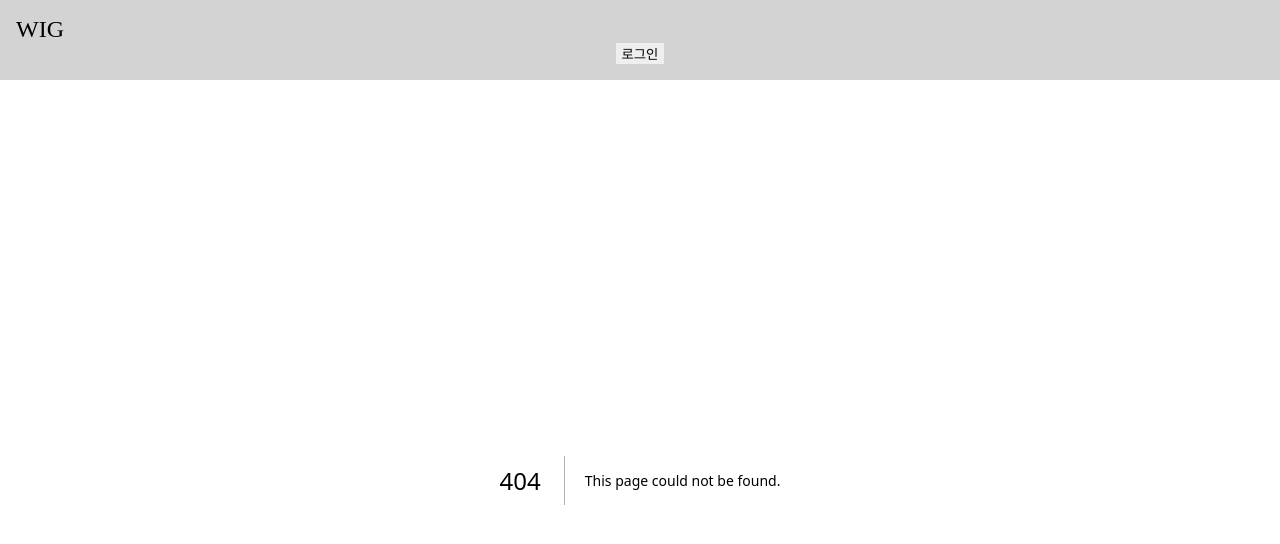
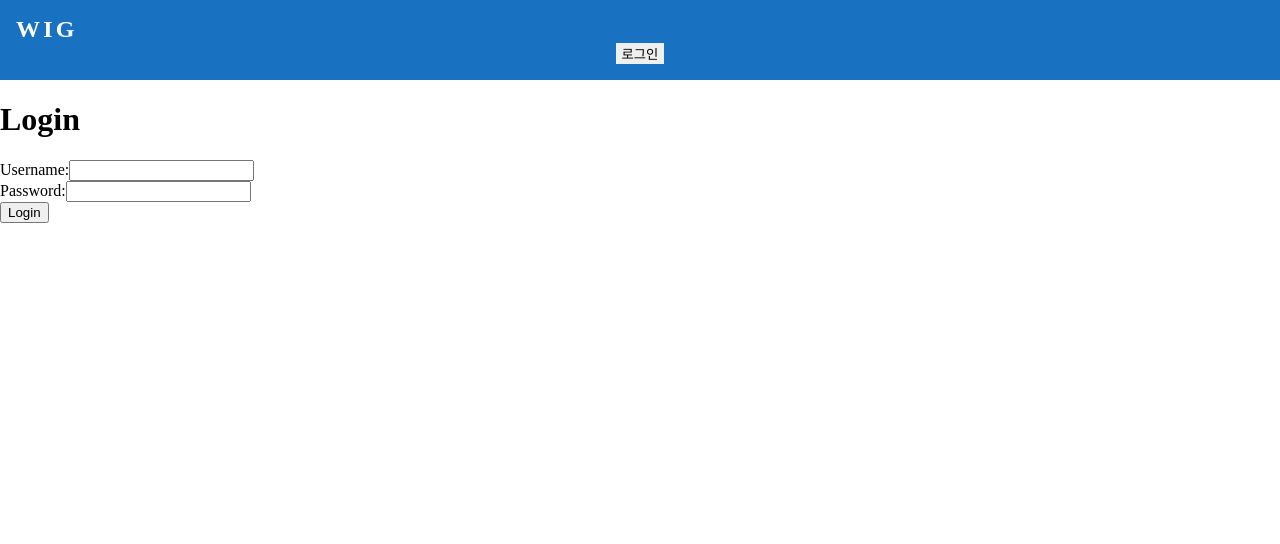
Before and after one commit to KingBoRam/WIG, a Next.js app: page /postexamples in a window 1280 px wide. Before the commit this address had no page. Shown: the top 544 px of the page. Built offline with nearby package versions, Linux system fonts and the light colour scheme; a web font is replaced by a local one.

Commit message:
로그인 통신

```diff
--- a/components/HeaderLayout.js
+++ b/components/HeaderLayout.js
@@ -12,7 +12,18 @@ export default function HeaderLayout({ children }) {
   if (loginState !== "your_jwt_token") {
     return (
       <>
-        <div style={{ background: "lightgray", padding: 16, fontSize: 24 }}>
+        <div
+          style={{
+            background: "#1971c2",
+            margin: "0px",
+            padding: "16px",
+            fontSize: "24px",
+            color: "white",
+            fontFamily: "KBO-Dia-Gothic_bold",
+            fontWeight: "700",
+            letterSpacing: "0.2rem",
+          }}
+        >
           <header>WIG</header>
           <Modal name="로그인">
             <WigTemplate></WigTemplate>
@@ -24,7 +35,18 @@ export default function HeaderLayout({ children }) {
   } else if (loginState === "your_jwt_token") {
     return (
       <>
-        <div style={{ background: "lightgray", padding: 16, fontSize: 24 }}>
+        <div
+          style={{
+            background: "#1971c2",
+            margin: "0px",
+            padding: "16px",
+            fontSize: "24px",
+            color: "white",
+            fontFamily: "KBO-Dia-Gothic_bold",
+            fontWeight: "700",
+            letterSpacing: "0.2rem",
+          }}
+        >
           <header>WIG</header>
           <Link href="/mypage">마이페이지</Link>
         </div>
--- a/components/Input.js
+++ b/components/Input.js
@@ -167,6 +167,16 @@ function WigInput() {
     setValuePwd("");
     setRevealPwd(false);
   };
+  //로그인상태유지버튼이벤트 ㅡㅡ 햇갈리게도 적어놨네 김보람
+  const [loginCheck, setLoginCheckCheck] = useState(false);
+  const loginCheckBtnEvent = () => {
+    if (loginCheck === false) {
+      setLoginCheckCheck(true);
+    } else {
+      setLoginCheckCheck(false);
+    }
+  };
+
   //로그인상태관리
   const router = useRouter();
   const loginInformation = true;
@@ -180,23 +190,19 @@ function WigInput() {
       setfalseText("아이디 혹은 비밀번호가 틀렸습니다.");
     }
   };
-  //로그인상태유지버튼이벤트 ㅡㅡ 햇갈리게도 적어놨네 김보람
-  const [loginCheck, setLoginCheckCheck] = useState(false);
-  const loginCheckBtnEvent = () => {
-    if (loginCheck === false) {
-      setLoginCheckCheck(true);
-    } else {
-      setLoginCheckCheck(false);
-    }
-  };
   return (
     <>
-      <form>
+      <form
+        onSubmit={(e) => {
+          e.preventDefault();
+        }}
+      >
         <InputTextBlock>
           <Input
             type="email"
             placeholder="아이디(이메일)"
             value={valueId}
+            name="username"
             onChange={onChangeId}
           ></Input>
           <RemoveId $revealid={revealId} onClick={onClickId}>
@@ -208,13 +214,13 @@ function WigInput() {
             type="password"
             placeholder="비밀번호"
             value={valuePwd}
+            name="password"
             onChange={onChangePwd}
           ></Input>
           <RemovePwd $revealpwd={revealPwd} onClick={onClickPwd}>
             <MdClear></MdClear>
           </RemovePwd>
         </InputTextBlock>
-      </form>
         <CustomCheckboxWrapper>
           <div>
             <CustomCheckbox
@@ -259,6 +265,7 @@ function WigInput() {
             로그인
           </CircleButton>
         </Buttonblock>
+      </form>
       <Buttonblock>
         <IconButtonGoogle />
         <IconButtonKakao />
--- a/pages/_app.js
+++ b/pages/_app.js
@@ -6,6 +6,12 @@ import HeaderLayout from "../components/HeaderLayout";
 function MyApp({ Component, pageProps }) {
   const isSpecialPage = pageProps.isSpecialPage || false;
   return (
+    <>
+      <style jsx global>{`
+        body {
+          margin: 0;
+        }
+      `}</style>
       <RecoilRoot>
         {isSpecialPage ? (
           <InfoLayout>
@@ -19,6 +25,7 @@ function MyApp({ Component, pageProps }) {
           </InfoLayout>
         )}
       </RecoilRoot>
+    </>
   );
 }
 
--- a/pages/api/login.js
+++ b/pages/api/login.js
@@ -1,20 +1,19 @@
-
 export default function handler(req, res) {
   if (req.method === "GET") {
     // res.status(200).json({ message: "GET request handled" });
   } else if (req.method === "POST") {
-        const { id, pass } = req.body;
+    const { username, password } = req.body;
     let response = {};
-        if(id === "admin" && pass === "1234"){
+    if (username === "admin" && password === "1234") {
       response = {
         result: true,
-                message: "success"
-            }
+        message: "success",
+      };
     } else {
       response = {
         result: false,
-                message: "not matched id / pass."
-            }
+        message: "not matched id / pass.",
+      };
     }
     res.status(200).json(response);
   } else if (req.method === "PUT") {
--- /dev/null
+++ b/pages/postexamples.js
@@ -0,0 +1,68 @@
+import React, { useState } from "react";
+
+const PostExample = () => {
+  const [formData, setFormData] = useState({
+    username: "",
+    password: "",
+  });
+
+  const handleChange = (e) => {
+    const { name, value } = e.target;
+    setFormData((prevFormData) => ({
+      ...prevFormData,
+      [name]: value,
+    }));
+  };
+
+  const handleSubmit = async (e) => {
+    e.preventDefault();
+
+    try {
+      const response = await fetch("/api/login", {
+        method: "POST",
+        headers: {
+          "Content-Type": "application/json",
+        },
+        body: JSON.stringify(formData),
+      });
+
+      if (response.ok) {
+        const data = await response.json();
+        console.log("Login successful:", data.message);
+      } else {
+        console.error("Login failed:", response.status, response.statusText);
+      }
+    } catch (error) {
+      console.error("Error during login:", error);
+    }
+  };
+
+  return (
+    <div>
+      <h1>Login</h1>
+      <form onSubmit={handleSubmit}>
+        <div>
+          <label>Username:</label>
+          <input
+            type="text"
+            name="username"
+            value={formData.username}
+            onChange={handleChange}
+          />
+        </div>
+        <div>
+          <label>Password:</label>
+          <input
+            type="password"
+            name="password"
+            value={formData.password}
+            onChange={handleChange}
+          />
+        </div>
+        <button type="submit">Login</button>
+      </form>
+    </div>
+  );
+};
+
+export default PostExample;
```
Lines whose indentation alone changed are shown as unchanged.
